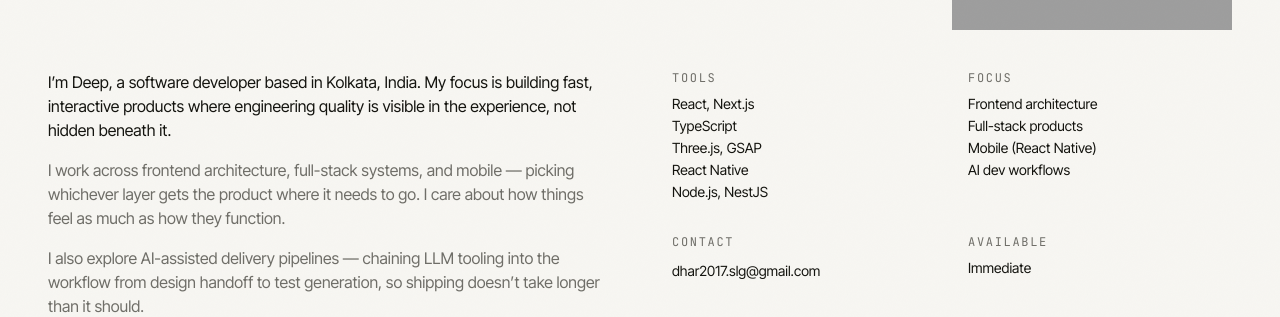
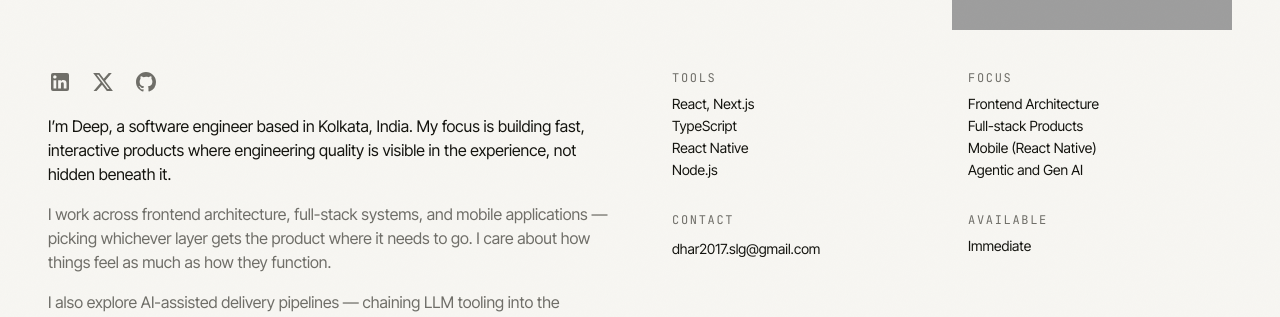
Before and after one commit to deepdhar/portfolio-revamped, a Next.js app: page /info in a window 1280 px wide. Shown: the part 463-780 px from the top of the page. Built offline with nearby package versions, Linux system fonts and the light colour scheme; grey boxes are pictures that could not be loaded.

Commit message:
about and contacts updated

```diff
--- a/components/about/About.tsx
+++ b/components/about/About.tsx
@@ -185,9 +185,14 @@
         { opacity: 1, y: 0, duration: 0.8, ease: "expo.out", delay: 0.1 }
       );
       gsap.fromTo(
+        ".about-socials",
+        { opacity: 0, y: 14 },
+        { opacity: 1, y: 0, duration: 0.5, ease: "expo.out", delay: 0.18 }
+      );
+      gsap.fromTo(
         ".about-bio p",
         { opacity: 0, y: 16 },
-        { opacity: 1, y: 0, duration: 0.6, ease: "expo.out", stagger: 0.1, delay: 0.2 }
+        { opacity: 1, y: 0, duration: 0.6, ease: "expo.out", stagger: 0.1, delay: 0.22 }
       );
       gsap.fromTo(
         ".about-meta > div",
@@ -220,14 +225,78 @@
       {/* ── Bottom: bio + meta grid ── */}
       <div className="mt-auto grid grid-cols-1 gap-10 pt-10 md:grid-cols-2 md:gap-16">
         <div className="about-bio flex flex-col gap-4">
+          {/* Social Icons */}
+          <div className="about-socials mb-1 flex items-center gap-5">
+            <a
+              href="https://linkedin.com/in/deep-dhar"
+              target="_blank"
+              rel="noopener noreferrer"
+              aria-label="LinkedIn"
+              data-cursor="link"
+              className="text-muted transition-all duration-300 hover:-translate-y-0.5 hover:text-foreground"
+            >
+              <svg
+                xmlns="http://www.w3.org/2000/svg"
+                width="24"
+                height="24"
+                viewBox="0 0 24 24"
+                fill="currentColor"
+              >
+                <path d="M19 3a2 2 0 0 1 2 2v14a2 2 0 0 1-2 2H5a2 2 0 0 1-2-2V5a2 2 0 0 1 2-2h14m-.5 15.5v-5.3a3.26 3.26 0 0 0-3.26-3.26c-.85 0-1.84.52-2.28 1.3v-1.11h-2.79v8.37h2.79v-4.93c0-.77.62-1.4 1.39-1.4a1.4 1.4 0 0 1 1.4 1.4v4.93h2.75M6.88 8.56a1.68 1.68 0 0 0 1.68-1.68c0-.93-.75-1.69-1.68-1.69a1.69 1.69 0 0 0-1.69 1.69c0 .93.76 1.68 1.69 1.68m1.39 9.94v-8.37H5.5v8.37h2.77z" />
+              </svg>
+            </a>
+
+            <a
+              href="https://x.com/yoursaneguy"
+              target="_blank"
+              rel="noopener noreferrer"
+              aria-label="X (Twitter)"
+              data-cursor="link"
+              className="text-muted transition-all duration-300 hover:-translate-y-0.5 hover:text-foreground"
+            >
+              <svg
+                xmlns="http://www.w3.org/2000/svg"
+                width="22"
+                height="22"
+                viewBox="0 0 24 24"
+                fill="currentColor"
+              >
+                <path d="M18.244 2.25h3.308l-7.227 8.26 8.502 11.24H16.17l-5.214-6.817L4.99 21.75H1.68l7.73-8.835L1.254 2.25H8.08l4.713 6.231zm-1.161 17.52h1.833L7.084 4.126H5.117z" />
+              </svg>
+            </a>
+
+            <a
+              href="https://github.com/deepdhar"
+              target="_blank"
+              rel="noopener noreferrer"
+              aria-label="GitHub"
+              data-cursor="link"
+              className="text-muted transition-all duration-300 hover:-translate-y-0.5 hover:text-foreground"
+            >
+              <svg
+                xmlns="http://www.w3.org/2000/svg"
+                width="24"
+                height="24"
+                viewBox="0 0 24 24"
+                fill="currentColor"
+              >
+                <path
+                  fillRule="evenodd"
+                  clipRule="evenodd"
+                  d="M12 2C6.477 2 2 6.484 2 12.017c0 4.425 2.865 8.18 6.839 9.504.5.092.682-.217.682-.483 0-.237-.008-.868-.013-1.703-2.782.605-3.369-1.343-3.369-1.343-.454-1.158-1.11-1.466-1.11-1.466-.908-.62.069-.608.069-.608 1.003.07 1.53 1.032 1.53 1.032.892 1.53 2.341 1.088 2.91.832.092-.647.35-1.088.636-1.338-2.22-.253-4.555-1.113-4.555-4.951 0-1.093.39-1.988 1.029-2.688-.103-.253-.446-1.272.098-2.65 0 0 .84-.27 2.75 1.026A9.564 9.564 0 0112 6.844c.85.004 1.705.115 2.504.337 1.909-1.296 2.747-1.027 2.747-1.027.546 1.379.202 2.398.1 2.651.64.7 1.028 1.595 1.028 2.688 0 3.848-2.339 4.695-4.566 4.943.359.309.678.92.678 1.855 0 1.338-.012 2.419-.012 2.747 0 .268.18.58.688.482A10.019 10.019 0 0022 12.017C22 6.484 17.522 2 12 2z"
+                />
+              </svg>
+            </a>
+          </div>
+
           <p className="font-body text-sm leading-relaxed text-foreground sm:text-base">
-            I&rsquo;m Deep, a software developer based in Kolkata, India. My focus is
+            I&rsquo;m Deep, a software engineer based in Kolkata, India. My focus is
             building fast, interactive products where engineering quality is
             visible in the experience, not hidden beneath it.
           </p>
           <p className="font-body text-sm leading-relaxed text-muted sm:text-base">
             I work across frontend architecture, full-stack systems, and
-            mobile — picking whichever layer gets the product where it
+            mobile applications — picking whichever layer gets the product where it
             needs to go. I care about how things feel as much as how they function.
           </p>
           <p className="font-body text-sm leading-relaxed text-muted sm:text-base">
@@ -241,7 +310,7 @@
           <div>
             <p className="mb-2 font-mono text-xs uppercase tracking-[0.14em] text-muted">Tools</p>
             <ul className="flex flex-col gap-0.5 font-body text-sm text-foreground">
-              {["React, Next.js", "TypeScript", "Three.js, GSAP", "React Native", "Node.js, NestJS"].map((t) => (
+              {["React, Next.js", "TypeScript", "React Native", "Node.js"].map((t) => (
                 <li key={t}>{t}</li>
               ))}
             </ul>
@@ -250,7 +319,7 @@
           <div>
             <p className="mb-2 font-mono text-xs uppercase tracking-[0.14em] text-muted">Focus</p>
             <ul className="flex flex-col gap-0.5 font-body text-sm text-foreground">
-              {["Frontend architecture", "Full-stack products", "Mobile (React Native)", "AI dev workflows"].map((f) => (
+              {["Frontend Architecture", "Full-stack Products", "Mobile (React Native)", "Agentic and Gen AI"].map((f) => (
                 <li key={f}>{f}</li>
               ))}
             </ul>
--- a/components/contact/Contact.tsx
+++ b/components/contact/Contact.tsx
@@ -40,12 +40,68 @@
       <div className="mt-24 flex flex-col justify-between gap-6 border-t border-border pt-8 font-mono text-xs uppercase tracking-[0.12em] text-muted sm:flex-row sm:items-center">
         <span>© {new Date().getFullYear()} Deep Dhar</span>
         <div className="flex gap-6">
-          <a href="https://github.com/deepdhar" target="_blank" rel="noreferrer" data-cursor="link" className="hover:text-foreground">
-            GitHub
-          </a>
-          <a href="https://linkedin.com/in/deep-dhar" target="_blank" rel="noreferrer" data-cursor="link" className="hover:text-foreground">
-            LinkedIn
-          </a>
+          <div className="about-socials mb-1 flex items-center gap-5">
+            <a
+              href="https://linkedin.com/in/deep-dhar"
+              target="_blank"
+              rel="noopener noreferrer"
+              aria-label="LinkedIn"
+              data-cursor="link"
+              className="text-muted transition-all duration-300 hover:-translate-y-0.5 hover:text-foreground"
+            >
+              <svg
+                xmlns="http://www.w3.org/2000/svg"
+                width="24"
+                height="24"
+                viewBox="0 0 24 24"
+                fill="currentColor"
+              >
+                <path d="M19 3a2 2 0 0 1 2 2v14a2 2 0 0 1-2 2H5a2 2 0 0 1-2-2V5a2 2 0 0 1 2-2h14m-.5 15.5v-5.3a3.26 3.26 0 0 0-3.26-3.26c-.85 0-1.84.52-2.28 1.3v-1.11h-2.79v8.37h2.79v-4.93c0-.77.62-1.4 1.39-1.4a1.4 1.4 0 0 1 1.4 1.4v4.93h2.75M6.88 8.56a1.68 1.68 0 0 0 1.68-1.68c0-.93-.75-1.69-1.68-1.69a1.69 1.69 0 0 0-1.69 1.69c0 .93.76 1.68 1.69 1.68m1.39 9.94v-8.37H5.5v8.37h2.77z" />
+              </svg>
+            </a>
+
+            <a
+              href="https://x.com/yoursaneguy"
+              target="_blank"
+              rel="noopener noreferrer"
+              aria-label="X (Twitter)"
+              data-cursor="link"
+              className="text-muted transition-all duration-300 hover:-translate-y-0.5 hover:text-foreground"
+            >
+              <svg
+                xmlns="http://www.w3.org/2000/svg"
+                width="22"
+                height="22"
+                viewBox="0 0 24 24"
+                fill="currentColor"
+              >
+                <path d="M18.244 2.25h3.308l-7.227 8.26 8.502 11.24H16.17l-5.214-6.817L4.99 21.75H1.68l7.73-8.835L1.254 2.25H8.08l4.713 6.231zm-1.161 17.52h1.833L7.084 4.126H5.117z" />
+              </svg>
+            </a>
+
+            <a
+              href="https://github.com/deepdhar"
+              target="_blank"
+              rel="noopener noreferrer"
+              aria-label="GitHub"
+              data-cursor="link"
+              className="text-muted transition-all duration-300 hover:-translate-y-0.5 hover:text-foreground"
+            >
+              <svg
+                xmlns="http://www.w3.org/2000/svg"
+                width="24"
+                height="24"
+                viewBox="0 0 24 24"
+                fill="currentColor"
+              >
+                <path
+                  fillRule="evenodd"
+                  clipRule="evenodd"
+                  d="M12 2C6.477 2 2 6.484 2 12.017c0 4.425 2.865 8.18 6.839 9.504.5.092.682-.217.682-.483 0-.237-.008-.868-.013-1.703-2.782.605-3.369-1.343-3.369-1.343-.454-1.158-1.11-1.466-1.11-1.466-.908-.62.069-.608.069-.608 1.003.07 1.53 1.032 1.53 1.032.892 1.53 2.341 1.088 2.91.832.092-.647.35-1.088.636-1.338-2.22-.253-4.555-1.113-4.555-4.951 0-1.093.39-1.988 1.029-2.688-.103-.253-.446-1.272.098-2.65 0 0 .84-.27 2.75 1.026A9.564 9.564 0 0112 6.844c.85.004 1.705.115 2.504.337 1.909-1.296 2.747-1.027 2.747-1.027.546 1.379.202 2.398.1 2.651.64.7 1.028 1.595 1.028 2.688 0 3.848-2.339 4.695-4.566 4.943.359.309.678.92.678 1.855 0 1.338-.012 2.419-.012 2.747 0 .268.18.58.688.482A10.019 10.019 0 0022 12.017C22 6.484 17.522 2 12 2z"
+                />
+              </svg>
+            </a>
+          </div>
         </div>
         <span>Kolkata, India</span>
       </div>
--- a/data/experience.ts
+++ b/data/experience.ts
@@ -14,21 +14,26 @@
     period: "May 2026 — Present",
     current: true,
     summary:
-      "Currently building features in a micro frontend architecture with agentic ai integration for an Telecom SaaS platform.",
-    focus: ["ReactJs", "React Native", "Node.js", "MFE", "Agentic AI", "Enterprise Systems"],
+      "Building next-gen digital experiences for a leading Middle Eastern telecom enterprise, engineering micro-frontend architectures and integrating agentic AI workflows into production.",
+    focus: [
+      "React.js",
+      "React Native",
+      "Micro Frontend Architecture",
+      "Agentic AI",
+    ],
   },
   {
     company: "Fleapo",
     role: "Senior Software Developer",
     period: "Mar 2025 — May 2026",
     summary:
-      "Led frontend architecture across web and mobile, shipped AI-integrated features into production.",
+      "Architected and shipped full-stack web and mobile applications to production, driving high-impact product launches and business scale.",
     focus: [
       "Next.js",
       "React Native",
-      "Google Maps",
+      "Performance",
       "AI / LLM integrations",
-      "Mobile releases",
+      "Scalable Product",
     ],
   },
   {
@@ -36,8 +41,8 @@
     role: "Associate Technical Consultant",
     period: "Aug 2022 — Aug 2024",
     summary:
-      "Started a two-year foundation across enterprise frontend systems, translating design into production interfaces.",
-    focus: ["Frontend Architecture", "Design-to-Code", "Client Delivery", "JavaScript"],
+      "Built and maintained mission-critical enterprise web applications, delivering pixel-perfect interfaces and resolving live production issues for tier-1 clients.",
+    focus: ["React.js", "JavaScript", "Scrum", "Production Support"],
   },
   {
     company: "Digital Product School",
@@ -45,6 +50,12 @@
     period: "Sep 2021 - Dec 2021",
     summary:
       "Collaborated in a 10-week design-led program to develop a full-stack MVP prototype, practicing agile sprints, UX principles, and rapid product iteration.",
-    focus: ["React Native", "Agile", "Product Development", "UI/UX Principles", "Maps"],
+    focus: [
+      "React Native",
+      "Agile",
+      "Product Development",
+      "UI/UX Principles",
+      "Maps",
+    ],
   },
 ];
```
